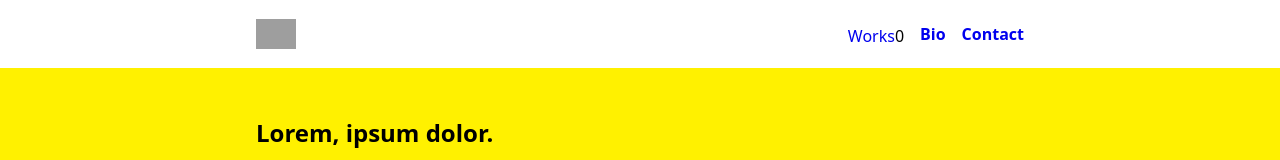
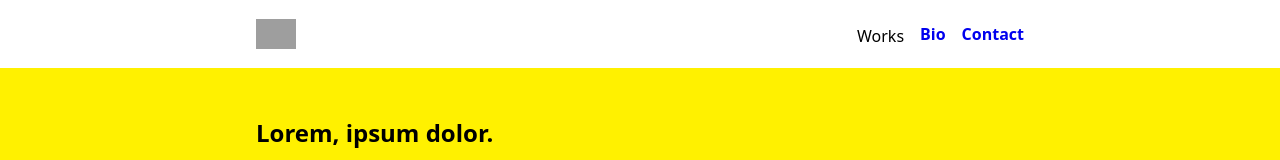
Before and after one commit to tatlabo/gg, a React (Vite) app: page / in a window 1280 px wide. Shown: the top 160 px of the page. Built offline with nearby package versions, Linux system fonts and the light colour scheme; grey boxes are pictures that could not be loaded.

Commit message:
240802_2400

```diff
--- a/src/components/layout.jsx
+++ b/src/components/layout.jsx
@@ -1,6 +1,6 @@
 import { Children, useEffect, useRef, useState } from "react"
 import { Outlet } from "react-router-dom"
-import { NavLink, Link } from "react-router-dom"
+import { NavLink, Link, useParams, useLocation } from "react-router-dom"
 
 
 export default function Layout({ navbarList, worksList }) {
@@ -28,31 +28,38 @@ function Dropdown({worksList, path}) {
 }
 
 function Navbar({ children }) {
+    const loaction = useLocation()
+    const active = location.pathname.slice(1).split('/')
+    console.log(active)
 
-    const menuDrop = useRef(0)
-    const intervalRef = useRef(0)
-    console.log(intervalRef)
-    console.log(menuDrop.current)
-    // const updateMenu = () => {
-    //     setMenuDsplay( prev => prev = !prev )
-    // }
+    const [menu, setMenu] = useState(false)
+    console.log(`Navbar rendered`)
+    const menuItem = 'works'
 
-    // useEffect(() => document.addEventListener("click", (event) => {
-    //     console.log(event.target.id)
-    //     if(event.target.id === "works") {
-    //         setMenuDsplay((prev) => prev = !prev)
-    //     }
-    // }))
+
+    function handleClick(event) {
+        if( event.target.id !== menuItem ) {
+            setMenu(() => false )
+        } else {
+            setMenu((prev) => prev = !prev)
+        }
+    }
+
+    useEffect(() => {
+        document.addEventListener("click", handleClick)
+        return () => document.removeEventListener("click", handleClick)
+    }
+    , [])
 
     const logoImg ='https://gosiagajewska.com/wpgg/wp-content/uploads/2021/09/Logo-Gosia-Gajewska_new_scalone_yellow_172.png'
+
 
     return (
     <nav  id="dropdown">
         <Link to='/' className="logo"><img src={logoImg} className="logo"/></Link>
-
         <div className="menuWorks">
-            <Link to='#' id='works'>Works</Link >
-            { menuDrop.current  && children }
+            <div id={menuItem}  className={ active.includes(menuItem) ? 'active'  : ""} >Works</div >
+            { menu  && children }
         </div>
 
         <NavLink to='bio'>Bio</NavLink>
--- a/src/index.css
+++ b/src/index.css
@@ -75,8 +75,10 @@ nav a:not(:first-child):hover {
   border-bottom: 4px solid var(--accent-color);
 }
 
-nav .active {
-  color: var(--active);
+.works,
+.active {
+  color: red;
+  font-weight: 900;
 }
 
 .dropdownmenu {
```
